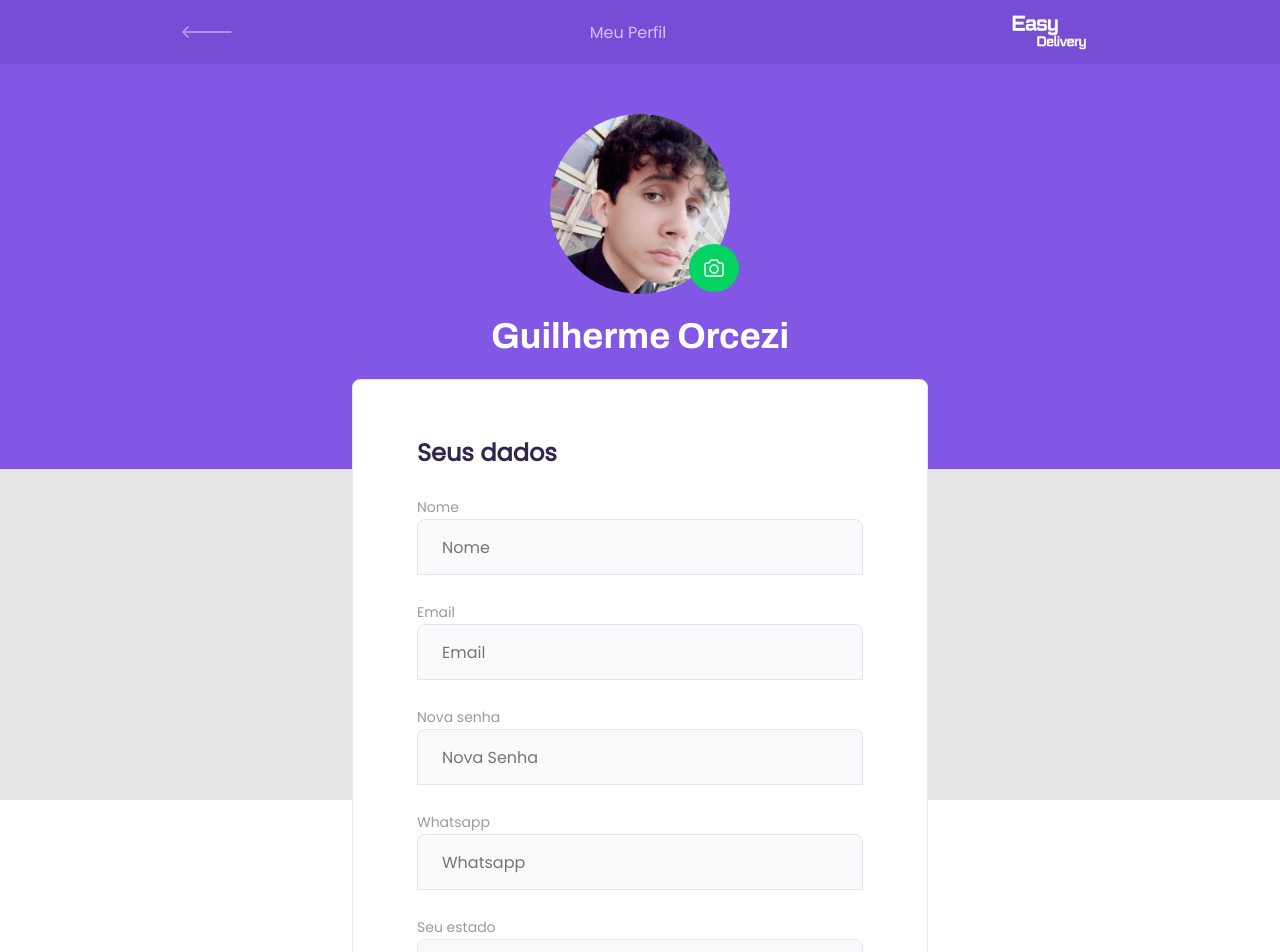
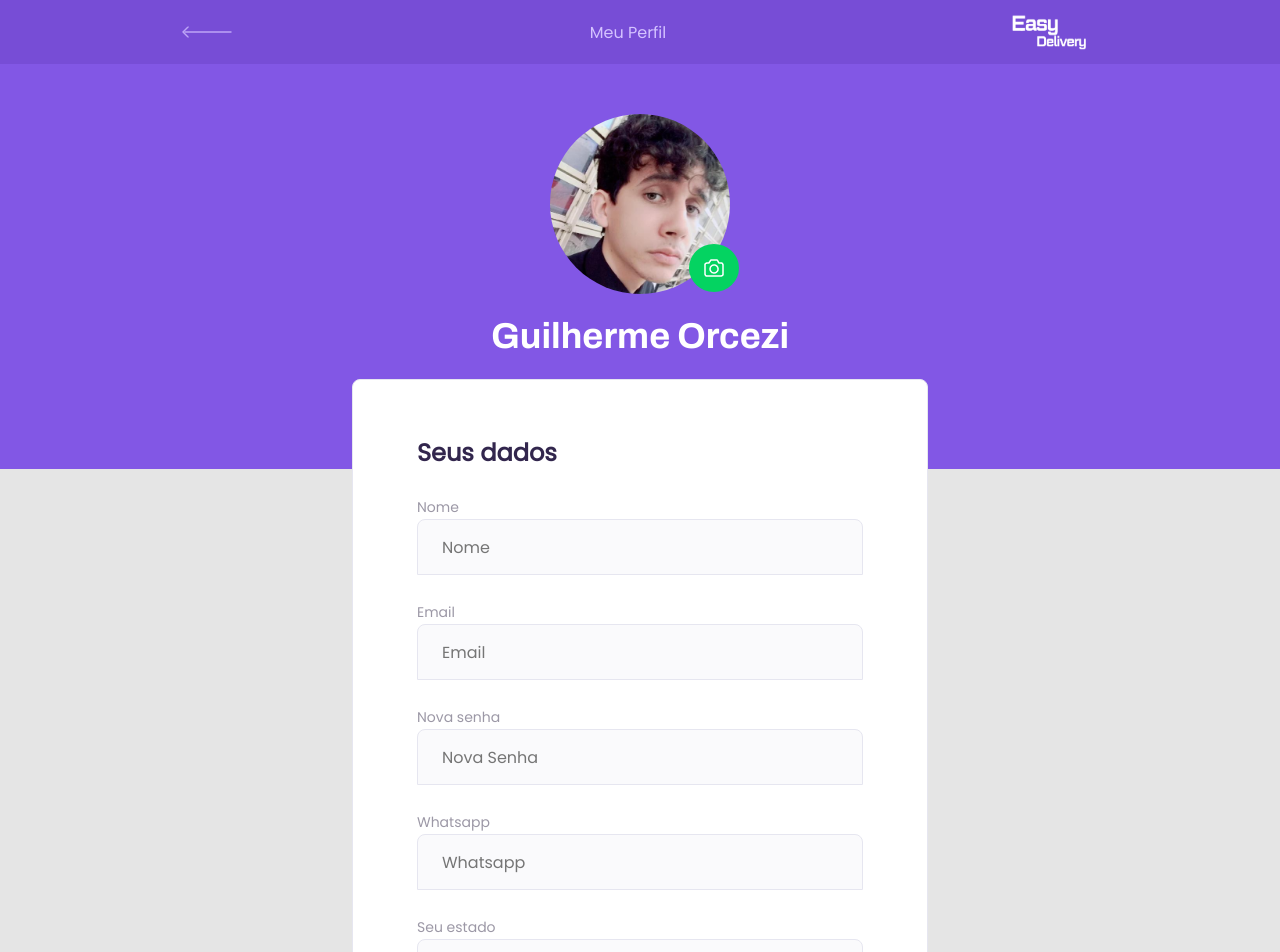
Before and after one commit to guilhermeorcezi/EasyDelivery, a React (Create React App) app in the folder web/: page /profile in a window 1280 px wide. Shown: the top 952 px of the page. Built offline with nearby package versions, Linux system fonts and the light colour scheme.

Commit message:
page profile style updated

```diff
--- a/web/src/pages/Profile/styles.css
+++ b/web/src/pages/Profile/styles.css
@@ -11,6 +11,7 @@
 	justify-content: center;
 	padding: 0 352px;
 	box-sizing: border-box;
+	background: var(--color-background-primary);
 }
 
 #page-profile .container form {
@@ -18,6 +19,7 @@
 	border-radius: 8px;
 	border: 1px solid var(--color-line-in-white);
 	margin-top: -90px;
+	margin-bottom:20px;
 	padding: 56px 64px;
 	width: 100%;
 }
```
